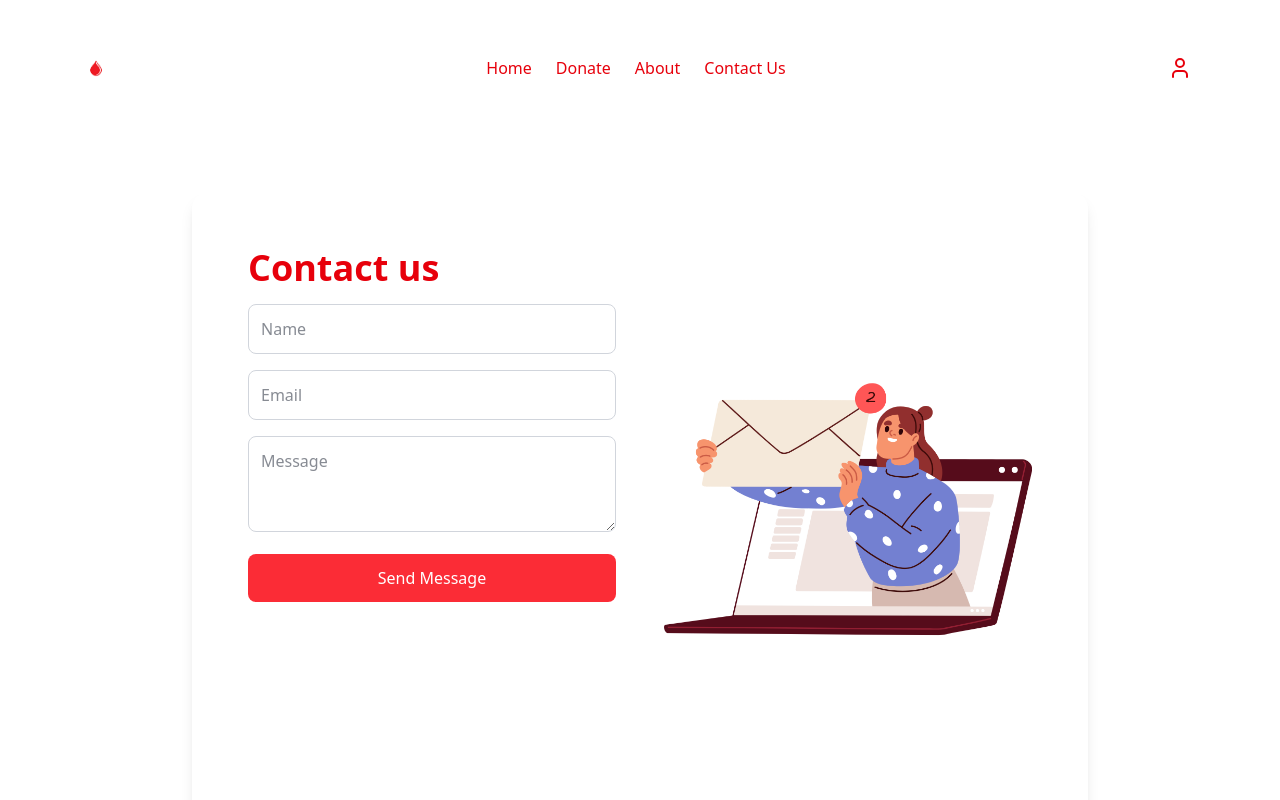
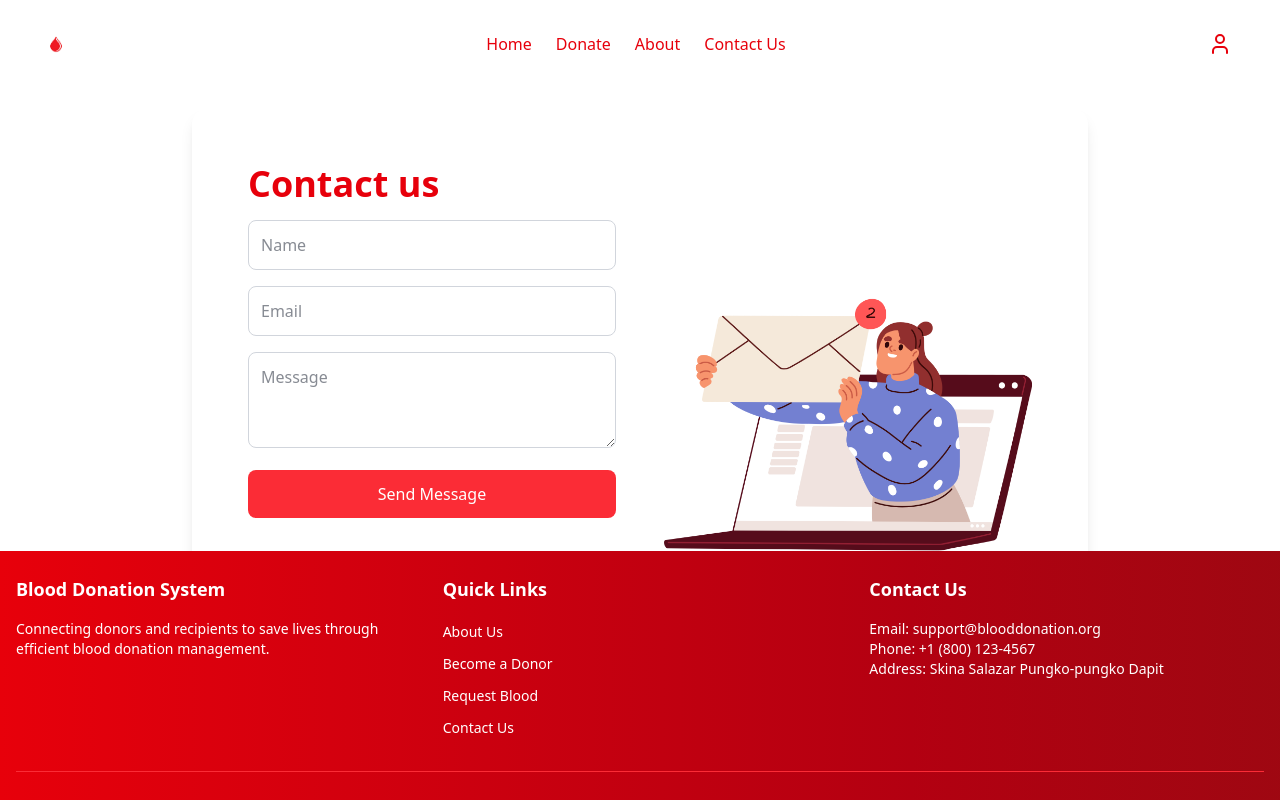
Before and after one commit to q-allen/blood-donation, a Next.js app: page /Contact in a window 1280 px wide. Shown: the top 800 px of the page. Built offline with nearby package versions, Linux system fonts and the light colour scheme; no server answers.

Commit message:
Changes in UI

```diff
--- a/src/app/About/page.tsx
+++ b/src/app/About/page.tsx
@@ -86,7 +86,9 @@
       </main>
 
       {/* Footer */}
-      <Footer />
+      <div className="absolute bottom-0 left-0 w-full">
+        <Footer />
+      </div>
     </motion.div>
   );
 };
--- a/src/app/Contact/page.tsx
+++ b/src/app/Contact/page.tsx
@@ -11,13 +11,16 @@
       animate={{ opacity: 1, y: 0 }}
       exit={{ opacity: 0, y: -20 }}
       transition={{ duration: 0.8, ease: "easeOut" }}
-      className="bg-white text-gray-900 min-h-screen px-4 sm:px-6 md:px-10 py-6 flex flex-col"
+      className="bg-white text-gray-900 min-h-screen px-4 sm:px-6 md:px-10 py-6 relative"
     >
       {/* Header */}
-      <Header />
+      <header className="fixed top-0 left-0 w-full z-50 bg-white">
+        <div className="relative z-10">
+          <Header />
+        </div>
+      </header>
 
-      {/* Main Content */}
-      <main className="flex-grow flex items-center justify-center mt-20">
+      <div className="min-h-screen flex flex-col items-center justify-center bg-white">
         <motion.div
           initial={{ scale: 0.9, opacity: 0 }}
           animate={{ scale: 1, opacity: 1 }}
@@ -79,10 +82,11 @@
             />
           </motion.div>
         </motion.div>
-      </main>
-
+      </div>
       {/* Footer */}
-      <Footer />
+      <div className="absolute bottom-0 left-0 w-full">
+        <Footer />
+      </div>
     </motion.div>
   );
 };
```
